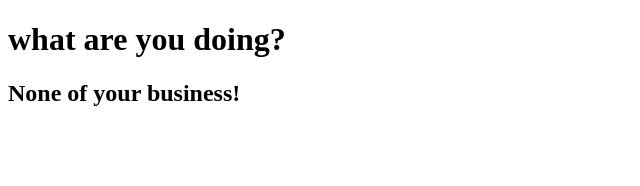
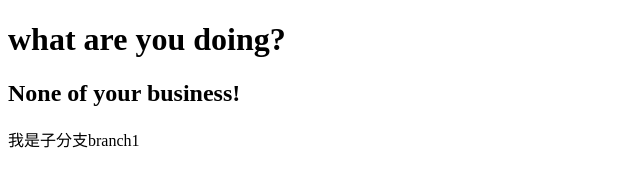
Before and after one commit to carnival0511/htmlCode, a plain HTML site: page index.html in a window 1280 px wide. Shown: the whole page, without its empty margins (0-640 px from the left). Drawn offline with Linux system fonts and the light colour scheme.

Commit message:
在index.html文件中新加了一句话

```diff
--- a/index.html
+++ b/index.html
@@ -10,6 +10,7 @@
 <body>
     <h1>what are you doing?</h1>
     <h2>None of your business!</h2>
+    <p>我是子分支branch1</p>
 </body>
 
 </html>
```
